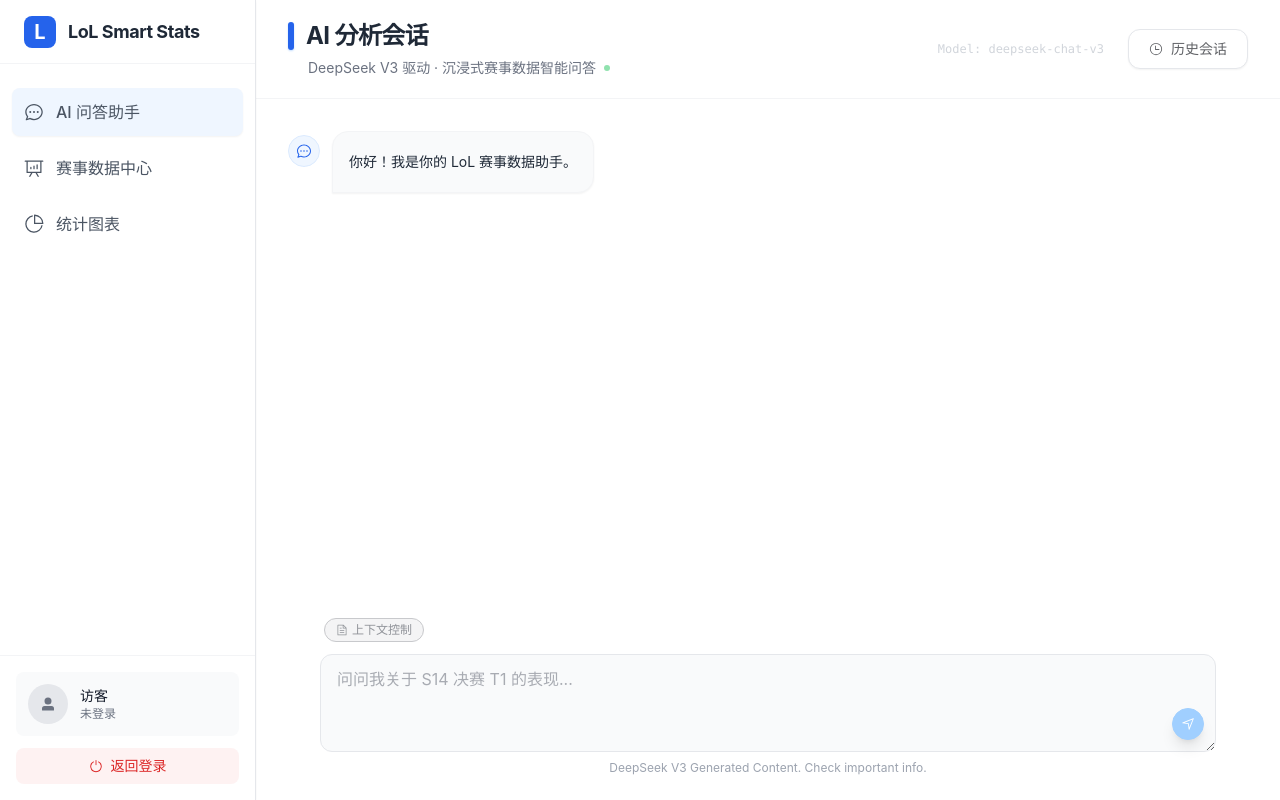
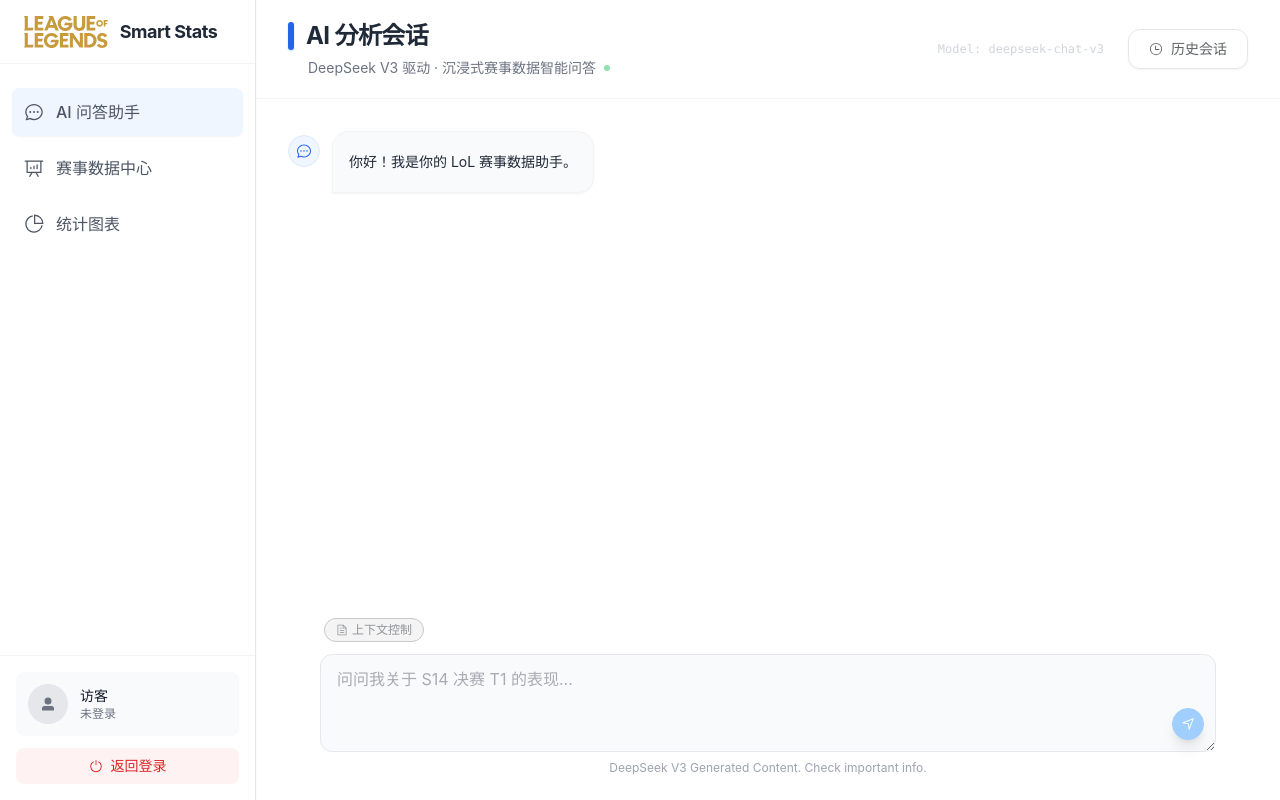
Before and after one commit to SparkNJU/OpenLoLInsights, a Vue app in the folder LoLSmartStatsWeb/frontend/: page /chat in a window 1280 px wide. Built offline with nearby package versions, Linux system fonts and the light colour scheme.

Commit message:
左上角logo

```diff
--- a/LoLSmartStatsWeb/frontend/src/views/layout/Layout.vue
+++ b/LoLSmartStatsWeb/frontend/src/views/layout/Layout.vue
@@ -41,12 +41,33 @@
     <aside class="w-64 bg-white border-r border-gray-200 flex flex-col shadow-sm z-20 shrink-0">
 
       <!-- Logo 区域 -->
-      <div class="h-16 flex items-center px-6 border-b border-gray-100">
-        <div class="w-8 h-8 bg-blue-600 rounded-lg flex items-center justify-center mr-3 text-white font-bold text-xl">
-          L
-        </div>
-        <span class="text-lg font-bold text-gray-800 tracking-tight">LoL Smart Stats</span>
-      </div>
+            <div class="h-16 flex items-center px-6 border-b border-gray-100 overflow-hidden">
+              <!-- SVG Logo: 设置高度固定，宽度自适应 -->
+              <svg
+                xmlns="http://www.w3.org/2000/svg"
+                viewBox="0 0 600 229.42"
+                class="h-8 w-auto mr-3"
+              >
+                <g fill="#c79b3b">
+                  <path d="m566.8 164.82c-10.2-2.6-19-4.8-19-13.2 0-6.6 5-10.8 13-10.8 7.4-0.4 14.2 4.6 15.6 12l20-9.6c-5.4-13.2-18.4-21.2-35-21.2-21.6 0-36.6 13.2-36.6 32 0 23 16.6 27.4 31.4 31.2 10.4 2.6 19.2 5 19.2 13.6 0 7.2-5.8 11.8-14.6 11.8s-16.2-4.8-18.2-12l-20 9.6c5.6 13.2 19.8 21.2 37.4 21.2 23.4 0 38.4-13 38.4-33.4 0-23.2-17.6-27.6-31.6-31.2z"/>
+                  <path d="m600 29.019v10.6h-17v10h14.8l-2.8 10.2h-12v15.8h-11.6v-46.6z"/>
+                  <path d="m542.2 39.819c7.2 0 13 5.8 13 13s-5.8 13-13 13-13-5.8-13-13 5.8-13 13-13zm0 37.2c13.4 0 24.2-11 24.2-24.4s-11-24.2-24.4-24.2-24.2 11-24.2 24.2c0 13.6 11 24.6 24.4 24.4z"/>
+                  <path d="m329 226.42h21.6v-68.2l49 68.2h22.6v-103.8h-21.8v69.2l-48.4-69.2h-28l5 10.2z"/>
+                  <path d="m495.4 186.82c-3 7.4-9 13.2-16.2 16.4-3.8 1.6-7.8 2.4-12 2.4h-12.4v-62h12.4c4.2 0 8.2 0.8 12 2.4 7.4 3 13.2 9 16.2 16.4 3.2 8 3.2 16.6 0 24.4zm-7.2-60c-6.6-2.6-13.6-4-20.6-4.4h-35.4v103.8h35.4c14 0 27.4-5.2 37.6-14.8 4.8-4.6 8.8-10.2 11.4-16.4 8.6-19.6 4-42.4-11.4-57.2-5-4.6-10.6-8.4-17-11z"/>
+                  <path d="m138.4 226.42h-61.8v-103.8h61.8v20.2h-39.2v21h35.8l-5.4 19.6h-30.4v22.8l39.2 0.2z"/>
+                  <path d="m279.6 142.82h39.2v-20.2h-61.6v103.8h61.6v-20l-39.2-0.2v-22.8h30.4l5.4-19.6h-35.8z"/>
+                  <path d="m358 82.019c-2-5.8-3-11.8-2.8-17.8l0.40002-64h22.4l-0.1999 63c0 7 1.6 12.6 4.8 16.6 7.6 8 20.4 8.2 28.2 0.4l0.4-0.4c3.4-4 5-9.6 5-16.6l0.2001-63.2h22.8l-0.40002 64.6c0 6-0.79999 12-2.8 17.8-1.8 5-4.8 9.6-8.4 13.6-3.8 3.8-8.2 6.8-13.2 8.6-11.4 4-23.8 4-35.2-0.2001-5-2-9.4-4.8-13-8.8-3.6-3.8-6.4-8.4-8.2-13.6z"/>
+                  <path d="m245.6 74.019c-2.8-6.6-4.2-13.8-4.2-20.8 0-7.2 1.6-14.2 4.4-20.8 2.8-6.4 6.8-12.2 11.8-17 5-5 11-8.8 17.4-11.4 6.6-2.8 13.8-4.2 21.2-4 9.8-0.20011 19.6 2.4 28.2 7.2 8 4.6 14.6 11.4 18.8 19.8l-20.4 9.6c-2.4-4.8-6.2-8.8-10.8-11.6-4.8-2.8-10.4-4-16-4-4.2 0-8.6 0.80001-12.4 2.4-3.8 1.6-7.2 4-10 7-3 3-5.2 6.6-6.8 10.4-3.4 8.2-3.4 17.2-0.2 25.4 3 7.8 9.2 14.2 16.8 17.6 4 1.8 8.2 2.8 12.6 2.6 6.4 0.2001 12.8-1.8 18-5.4 4.8-3.4 8.2-8.6 9.6-14.4h-37l9.2-18.8h51.6c0.2001 4 0 12.6-0.2001 14.4-0.6 4.8-1.8 9.6-3.6 14.2-5 12.4-14.8 22-27.2 27-20.4 8.2-43.6 3.4-59.2-12.2-5-5-8.8-10.8-11.6-17.2z"/>
+                  <path d="m5.2 93.619v-82.6l-5.2-10.8h27.6v83.8h41.4l-5.8 20.4h-63.2z"/>
+                  <path d="m5.2 215.62v-82.6l-5.2-10.8h27.6v83.8h41.4l-5.8 20.4h-63.2z"/>
+                  <path d="m138.4 104.42h-61.8v-103.8h61.8v20.2h-39.2v21h35.8l-5.4 19.6h-30.4v22.6l39.2 0.2001z"/>
+                  <path d="m510.8 104.42h-61.6v-103.8h61.8v20.2h-39.2v21h35.8l-5.4 19.6h-30.4v22.6l39.2 0.2001v20.2z"/>
+                  <path d="m197.6 29.419 13 35h-26.6zm-29 75 7.8-20.2h41.6l8 20.2h23.4l-41.8-104.2h-32l6.8 13.6-36.8 90.6z"/>
+                  <path d="m185.2 228.02c3.8 0.8 7.6 1.2 11.6 1.2 7 0.2 14-1.2 20.6-3.8 12.4-5 22.2-14.6 27.2-27 1.8-4.6 3-9.4 3.6-14.2 0.4-4.8 0.4-9.6 0.2-14.6h-51.6v0.2l-9.2 18.8h36.8c-1.4 5.8-4.8 11-9.6 14.4-5.2 3.8-11.4 5.6-17.8 5.4-2 0-3.8-0.2-5.8-0.6l-4.6-1.2c-0.8-0.19999-1.4-0.6-2.2-0.8-7.6-3.4-13.8-9.6-16.8-17.6-3.2-8.2-3.2-17.4 0.19999-25.6 1.6-3.8 4-7.4 6.8-10.4s6.4-5.2 10.2-6.8c4-1.6 8.2-2.4 12.4-2.4 5.6-0.2 11.2 1.2 16 4 4.6 2.8 8.4 6.8 10.8 11.6l20.4-9.6c-4.2-8.4-10.6-15.2-18.8-19.8-8.6-4.8-18.2-7.2-28.2-7.2-14.4-0.2-28.2 5.4-38.6 15.6-5 4.8-9 10.6-11.8 17-5.8 13.2-5.8 28.4-0.2 41.6 2.8 6.4 6.6 12.2 11.4 17.2 4.4 4.4 9.6 8 15.2 10.8 3.9333 1.7718 7.8667 3.2094 11.8 3.8z"/>
+                </g>
+              </svg>
+              <span class="text-lg font-bold text-gray-800 tracking-tight">Smart Stats</span>
+            </div>
 
       <!-- 核心菜单区域 -->
       <div class="flex-1 py-6 px-3 space-y-2 overflow-y-auto">
```
